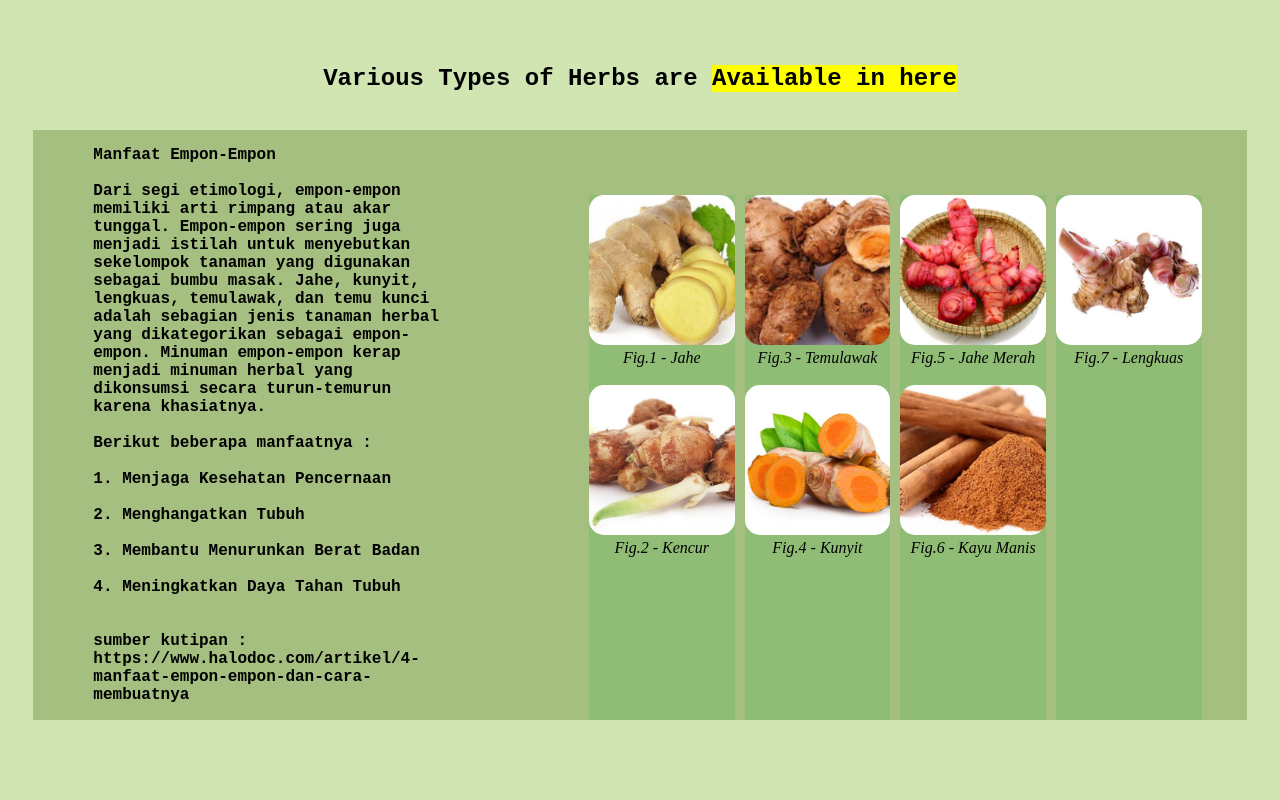
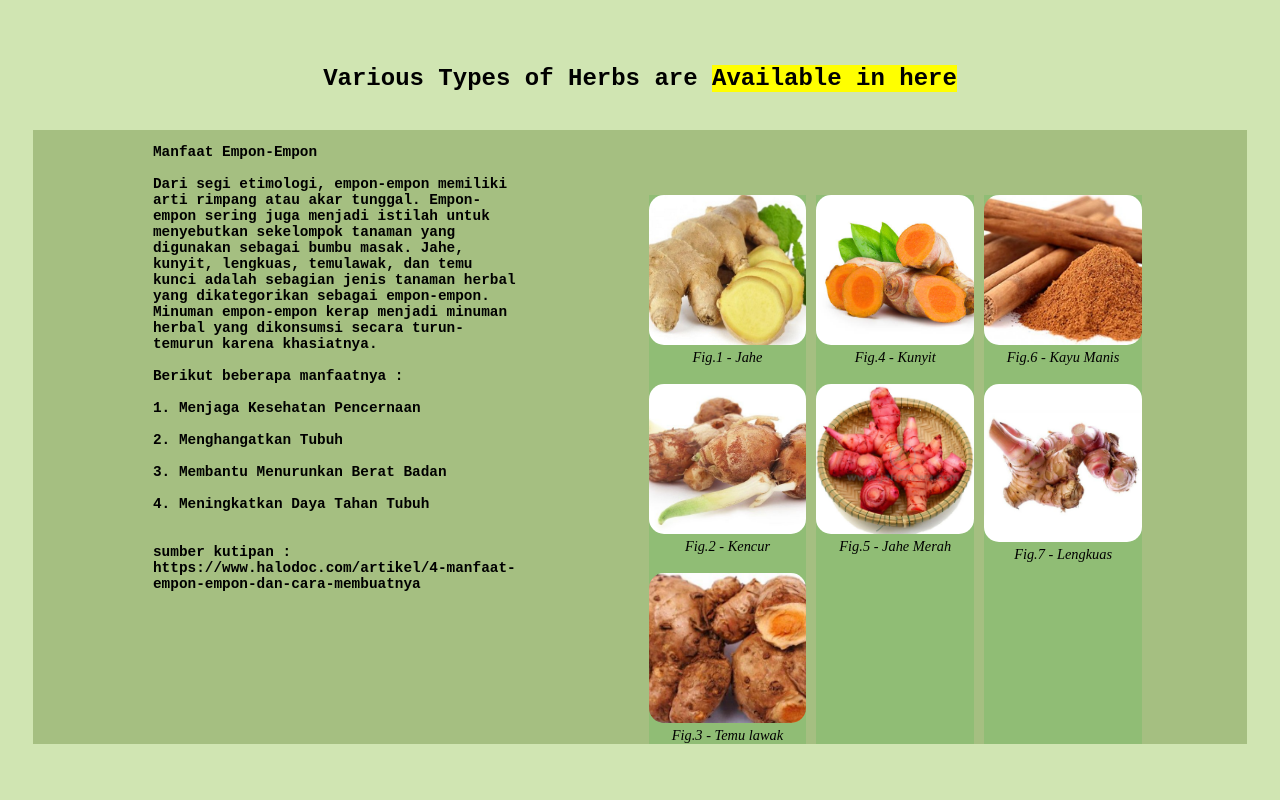
Before and after one commit to RevoU-FSSE-2/week-2-marisiman, a plain HTML site: page index.html in a window 1280 px wide. Shown: the part 700-1500 px from the top of the page. Drawn offline with Linux system fonts and the light colour scheme.

Commit message:
modified html css media query and create README

```diff
--- a/index.html
+++ b/index.html
@@ -2,7 +2,7 @@
 <html lang="en">
 <head>
     <meta charset="UTF-8">
-    <meta name="viewport" content="width=device-width, initial-scale=1.0">
+    <meta name="viewport" content="width=device-width, initial-scale=1.0"/>
     <title>Iman-Week2</title>
 
     <link rel="stylesheet" href="/style.css">
@@ -110,25 +110,23 @@
                         </br>
                         <img src="other/herb2.jpg" alt="kencur">
                         <figcaption>Fig.2 - Kencur</figcaption>
+                        </br>
+                        <img src="other/herb7.jpg" alt="temulawak">
+                        <figcaption>Fig.3 - Temu lawak</figcaption>
                     </div>
 
                     <div id="herb-3">
-                        <img src="other/herb7.jpg" alt="temulawak">
-                        <figcaption>Fig.3 - Temulawak</figcaption>
-                        </br>
                         <img src="other/herb4.jpg" alt="kunyit">
                         <figcaption>Fig.4 - Kunyit</figcaption>
+                        </br>
+                        <img src="other/herb5.jpg" alt="jahe merah">
+                        <figcaption>Fig.5 - Jahe Merah</figcaption>
                     </div>
 
                     <div id="herb-5">
-                        <img src="other/herb5.jpg" alt="jahe merah">
-                        <figcaption>Fig.5 - Jahe Merah</figcaption>
-                        </br>
                         <img src="other/herb6.jpg" alt="kayu manis">
                         <figcaption>Fig.6 - Kayu Manis</figcaption>
-                    </div>
-
-                    <div id="herb-7">
+                        </br>
                         <img src="other/herb3.jpeg" alt="lengkuas">
                         <figcaption>Fig.7 - Lengkuas</figcaption>
                     </div>
@@ -220,18 +218,23 @@
                             <label for="jne">JNE</label>
                             <input type="checkbox" name="jnt" value="jnt" id="jnt">
                             <label for="jnt">J&T</label>
+
+                            <input type="checkbox" name="tiki" value="tiki" id="tiki">
+                            <label for="tiki">TIKI</label> </br>
+                            <input type="checkbox" name="pos" value="pos" id="pos">
+                            <label for="pos">POS Indonesia</label>
                             <input type="checkbox" name="sicepat" value="sicepat" id="sicepat">
                             <label for="sicepat">SiCepat</label>
-                            <input type="checkbox" name="tiki" value="tiki" id="tiki">
-                            <label for="tiki">TIKI</label>
-                            <input type="checkbox" name="pos" value="pos" id="pos">
-                            <label for="pos">POS Indonesia</label>
-                        </p>
+                        </p></br>
+
+                        <p>Delivery Speed:</p>
                         <p>
                             <input type="radio" name="type-delivery" value="regular" id="regular">
                             <label for="regular">Regular</label>
                             <input type="radio" name="type-delivery" value="express" id="express">
                             <label for="express">Express</label>
+                            <input type="radio" name="type-delivery" value="otw" id="otw">
+                            <label for="otw">OTW</label>
                             <input type="radio" name="type-delivery" value="sameday" id="sameday">
                             <label for="sameday">Sameday</label>
                         </p>
--- a/style.css
+++ b/style.css
@@ -159,7 +159,7 @@ aside {
     font-style: italic;
     background-color: none;
     font-family: "JetBrains Mono", monospace;
-    font-size: 16px;
+    font-size: 0.9em;
     font-style: normal;
     font-weight: bold;
   }
@@ -180,7 +180,7 @@ aside {
 
 #daftar-herbal .type-herbal >div{
     background-color: #65b75c56;
-    width: 12%;
+    width: 13%;
     margin-left: 10px;
     margin-right: 0px;
     margin-top: 65px;
@@ -197,6 +197,7 @@ aside {
 #daftar-herbal .type-herbal  figcaption {
     text-align: center;
     font-style: oblique;
+    font-size: 0.9em;
   }
 
 
@@ -260,6 +261,7 @@ input[type="submit"]{
   margin: 8px 0;
   justify-content: center;
   display: inline-block;
+  background-color: rgba(0, 128, 0, 0.038);
 }
 
 /*-----Footer-----*/
@@ -268,3 +270,17 @@ input[type="submit"]{
   text-align: center;
   font-style: italic;
 }
+
+@media only screen and (max-width: 550px) {
+body {
+background: rgb(255, 0, 0);
+color: white;
+}
+}
+
+@media only screen and (min-width: 1500px) {
+  body{
+  background: rgb(0, 0, 255);
+  color: white;
+  }
+  }
```
Also changed, not shown: 1 other file.
